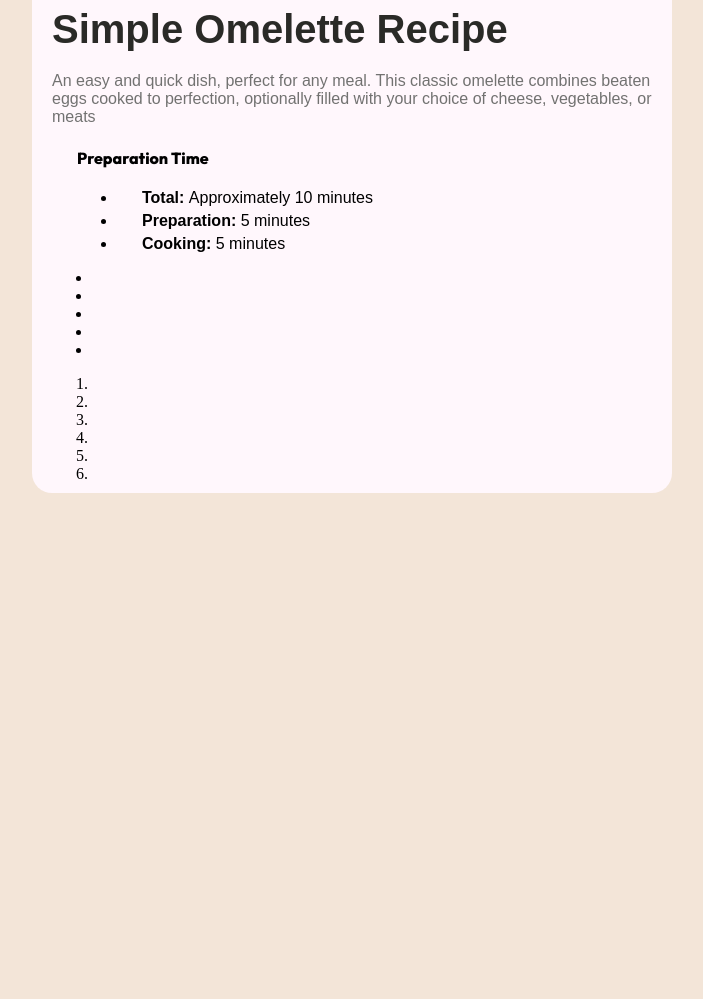
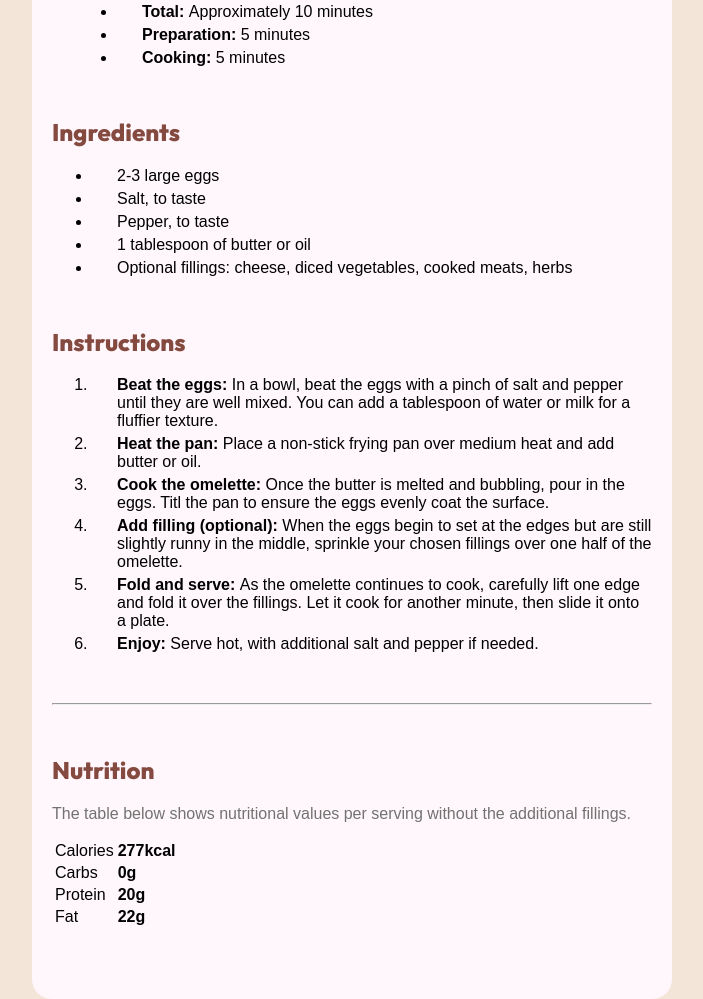
Before and after one commit to patress112/Frontend_Mentor_HTML_CSS_only-Public, a plain HTML site: page 2_Recipe_page_Frontend_Mentor/solution/index.html in a window 1280 px wide. Shown: the part 307-1306 px from the top of the page, without its empty margins (288-991 px from the left). Before the commit the page ends 800 px from the top, so only its background shows below. Drawn offline with Linux system fonts and the light colour scheme.

Commit message:
Added ingredients and instructions tables + Nutrition table in progress...

```diff
--- a/2_Recipe_page_Frontend_Mentor/solution/css/style.css
+++ b/2_Recipe_page_Frontend_Mentor/solution/css/style.css
@@ -66,6 +66,8 @@ body {
     align-items: center; /* zarovnanie obsahu na stred horizontálne */
     height: 100vh; /* výška tela na 100% viewportu */
     margin: 0; /* odstránenie predvolených okrajov */
+
+    padding: 10rem 0; /* vnútorné odsadenie */
 }
 
 /*
@@ -76,8 +78,7 @@ body {
 
 .container {
     width: 600px;  /* alebo 90%, 800px atď. */
-    min-height: 200px; /* minimálna výška, prispôsobí sa obsahu */
-    margin: 0 auto;
+    margin: 0 auto; /* zarovnanie kontajnera na stred */
     background: #FFF7FC;
 
     padding: 20px; /* vnútorné odsadenie */
@@ -134,7 +135,42 @@ body {
     font-family: 'YoungSerif', sans-serif; /* použitie písma Young Serif pre čas prípravy */
 }
 
-.preparation-time li {
+.preparation-time li,
+.ingredients li,
+.instructions li {
     padding-left: 25px; /* odsadenie pre zoznam */
     margin-bottom: 5px; /* medzera medzi položkami */
 }
+
+/*
+    INGREDIENTS + INSTRUCTIONS + NUTRITION
+    - nastavenie sekcií s ingredienciami a inštrukciami + tabuľka s nutričnými hodnotami
+    - veľkosť písma, farba a zarovnanie
+*/
+
+.instructions, .ingredients, .nutrition {
+    margin: 50px 0; /* medzera medzi sekciami */
+}
+
+.ingredients h2,
+.instructions h2,
+.nutrition h2 {
+    font-family: 'Outfit', sans-serif; /* použitie písma Young Serif pre ingrediencie */
+    color: #84493F; /* farba nadpisu */
+}
+
+.ingredients ul,
+.instructions ol,
+.nutrition table {
+    font-family: 'YoungSerif', sans-serif; /* použitie písma Young Serif pre zoznamy */
+}
+
+.ingredients ul li,
+.instructions ol li {{
+    color: #585856; /* farba položiek v zozname */
+}
+
+/*
+    NUTRITION TABLE
+    - nastavenie tabuľky s nutričnými hodnotami
+*/
--- a/2_Recipe_page_Frontend_Mentor/solution/index.html
+++ b/2_Recipe_page_Frontend_Mentor/solution/index.html
@@ -3,8 +3,8 @@
 <head>
     <meta charset="UTF-8">
     <meta name="viewport" content="width=device-width, initial-scale=1.0">
-    <link rel="stylesheet" type="image/png" href="/images/favicon-32x32.png">
-    <link rel="stylesheet" href="/css/style.css">
+    <link rel="icon" type="image/png" href="/images/favicon-32x32.png">
+    <link rel="stylesheet" href="./css/style.css">
     <title>Recipe Page</title>
 </head>
 <body>
@@ -28,25 +28,55 @@
 
         <main>
             <div class="ingredients">
+                <h2>Ingredients</h2>
                 <ul>
-                    <li></li>
-                    <li></li>
-                    <li></li>
-                    <li></li>
-                    <li></li>
+                    <li>2-3 large eggs</li>
+                    <li>Salt, to taste</li>
+                    <li>Pepper, to taste</li>
+                    <li>1 tablespoon of butter or oil</li>
+                    <li>Optional fillings: cheese, diced vegetables, cooked meats, herbs</li>
                 </ul>
             </div>
 
             <div class="instructions">
+                <h2>Instructions</h2>
                 <ol>
-                    <li></li>
-                    <li></li>
-                    <li></li>
-                    <li></li>
-                    <li></li>
-                    <li></li>
+                    <li><strong>Beat the eggs: </strong>In a bowl, beat the eggs with a pinch of salt and pepper until they are well mixed. You can add a tablespoon of water or milk for a fluffier texture.</li>
+                    <li><strong>Heat the pan: </strong>Place a non-stick frying pan over medium heat and add butter or oil.</li>
+                    <li><strong>Cook the omelette: </strong> Once the butter is melted and bubbling, pour in the eggs. Titl the pan to ensure the eggs evenly coat the surface.</li>
+                    <li><strong>Add filling (optional): </strong>When the eggs begin to set at the edges but are still slightly runny in the middle, sprinkle your chosen fillings over one half of the omelette.</li>
+                    <li><strong>Fold and serve: </strong>As the omelette continues to cook, carefully lift one edge and fold it over the fillings. Let it cook for another minute, then slide it onto a plate.</li>
+                    <li><strong>Enjoy: </strong>Serve hot, with additional salt and pepper if needed.</li>
                 </ol>
             </div>
+
+            <hr>
+
+            <div class="nutrition">
+                <h2>Nutrition</h2>
+                <p>
+                    The table below shows nutritional values per serving without the additional fillings.
+                </p>
+                <table>
+                    <tr>
+                        <td>Calories</td>
+                        <td><strong>277kcal</strong></td>
+                    </tr>
+                    <tr>
+                        <td>Carbs</td>
+                        <td><strong>0g</strong></td>
+                    </tr>
+                    <tr>
+                        <td>Protein</td>
+                        <td><strong>20g</strong></td>
+                    </tr>
+                    <tr>
+                        <td>Fat</td>
+                        <td><strong>22g</strong></td>
+                    </tr>
+                </table>
+            </div>
+
         </main>
 
 
```
